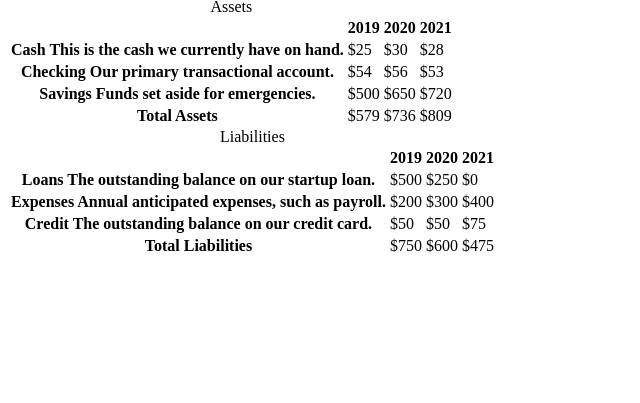
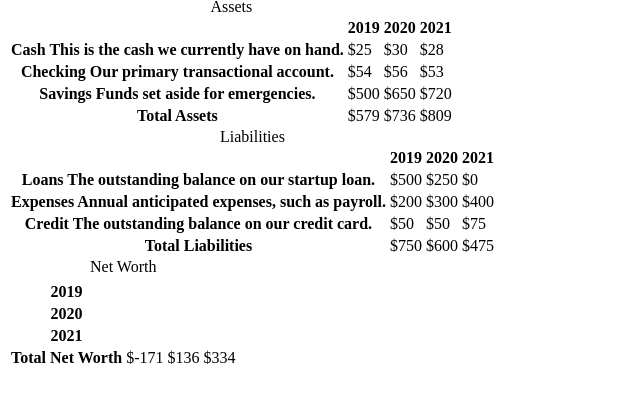
Before and after one commit to lengleman-spec/balance-sheet, a plain HTML site: page index.html in a window 1280 px wide. Shown: the part 87-490 px from the top of the page, without its empty margins (0-640 px from the left). Drawn offline with Linux system fonts and the light colour scheme.

Commit message:
added html skeleton for table 3

```diff
--- a/index.html
+++ b/index.html
@@ -140,7 +140,31 @@
             </tbody>
           </table>
 
-          <table></table>
+          <!-- TABLE 3 -->
+          <table>
+            <caption>Net Worth</caption>
+            <thead>
+                <td></td>
+                <tr>
+                    <th><span class="sr-only">2019</span></th>
+                </tr>
+                <tr>
+                    <th><span class="sr-only">2020</span></th>
+                </tr>
+                <tr>
+                    <th><span class="sr-only">2021</span></th>
+                </tr>
+            </thead>
+
+            <tbody>
+                <tr class="total">
+                    <th>Total <span class="sr-only">Net Worth</span></th>
+                    <td>$-171</td>
+                    <td>$136</td>
+                    <td class="current">$334</td>
+                </tr>
+            </tbody>
+          </table>
         </div>
       </section>
     </main>
```
